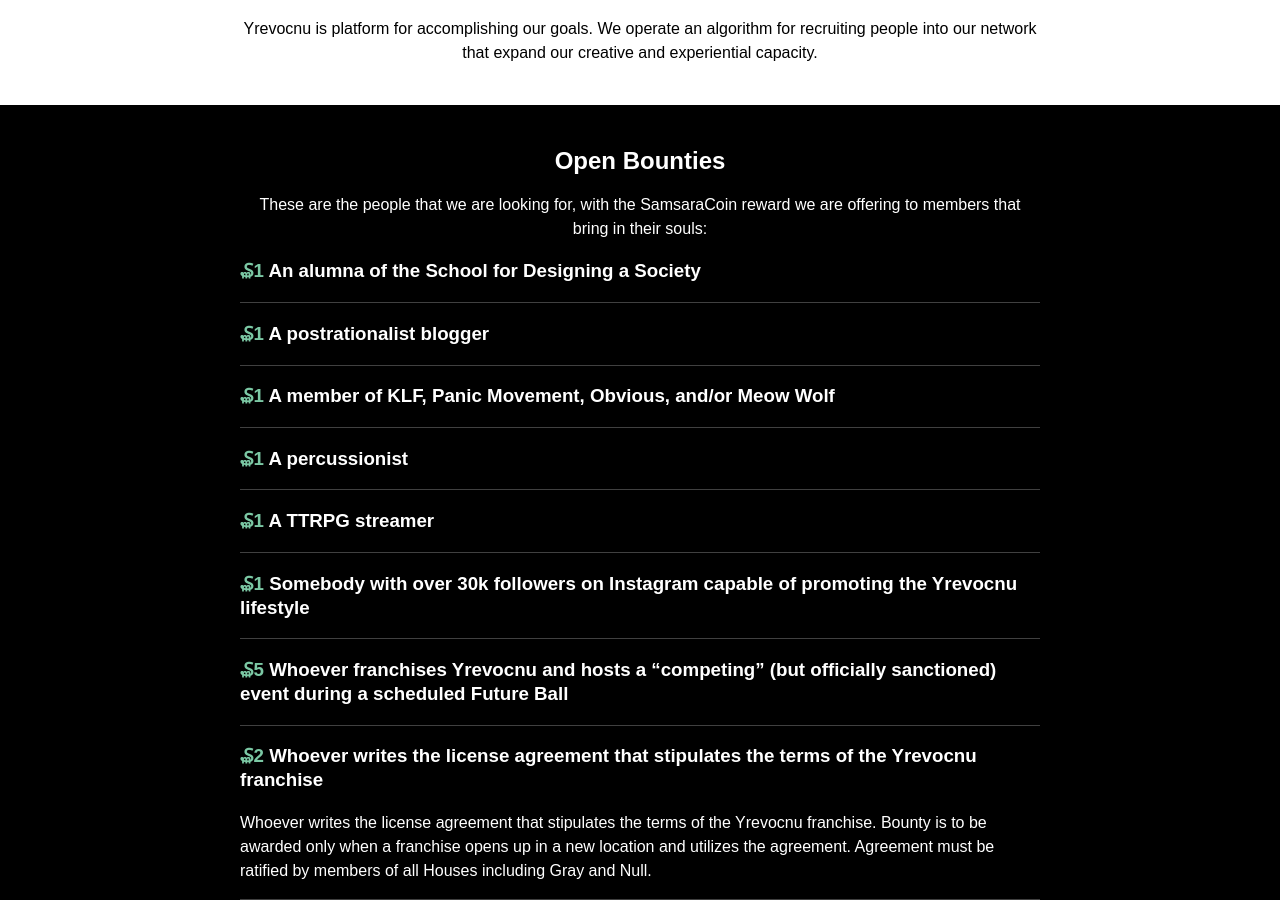
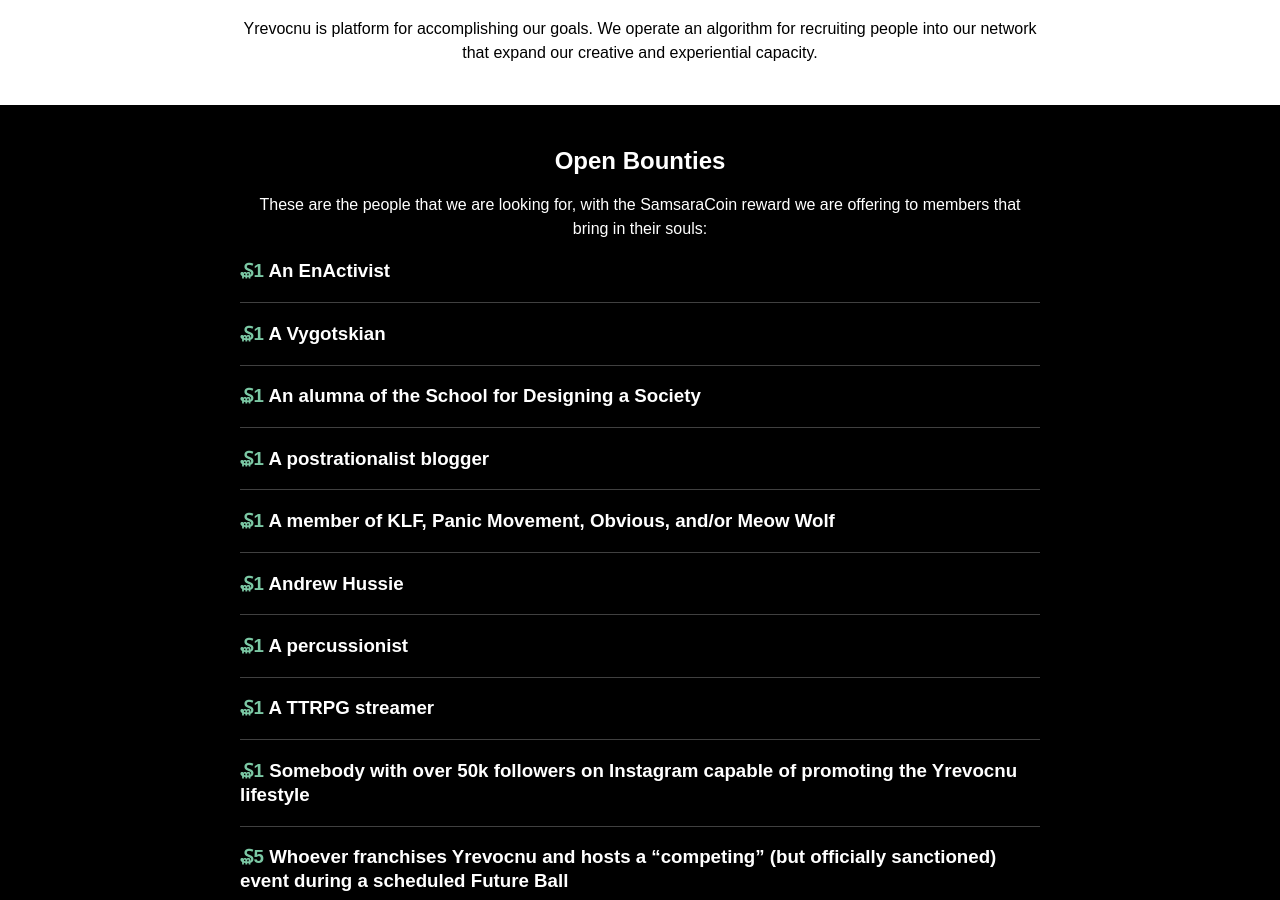
Before and after one commit to yrevocnu/yrevocnu.github.io, a Jekyll site: the page built from bounties.md, in a window 1280 px wide and 900 px high, scrolled down 198 px. Built offline with Jekyll 4.4.1, drawn with Linux system fonts in a browser that asks for light colours.

Commit message:
update bounties

```diff
--- a/_data/bounties.yml
+++ b/_data/bounties.yml
@@ -43,19 +43,35 @@
   short: Leo DiCaprio or Sergey Lavrov
 open:
 - bounty: 1
+  open: 6
+  short: An EnActivist
+- bounty: 1
+  open: 6
+  short: A Vygotskian
+- bounty: 1
+  open: 6
   short: An alumna of the School for Designing a Society
 - bounty: 1
+  open: 6
   short: A postrationalist blogger
 - bounty: 1
+  open: 6
   short: A member of KLF, Panic Movement, Obvious, and/or Meow Wolf
 - bounty: 1
+  open: 6
+  short: Andrew Hussie
+- bounty: 1
+  open: 6
   short: A percussionist
 - bounty: 1
+  open: 6
   short: A TTRPG streamer
 - bounty: 1
-  short: Somebody with over 30k followers on Instagram capable of promoting the Yrevocnu
+  open: 6
+  short: Somebody with over 50k followers on Instagram capable of promoting the Yrevocnu
     lifestyle
 - bounty: 5
+  open: 6
   short: "Whoever franchises Yrevocnu and hosts a \u201Ccompeting\u201D (but officially\
     \ sanctioned) event during a scheduled Future Ball"
 - bounty: 2
@@ -63,6 +79,7 @@
     franchise. Bounty is to be awarded only when a franchise opens up in a new location
     and utilizes the agreement. Agreement must be ratified by members of all Houses
     including Gray and Null.
+  open: 6
   short: Whoever writes the license agreement that stipulates the terms of the Yrevocnu
     franchise
 - bounty: 1
```
